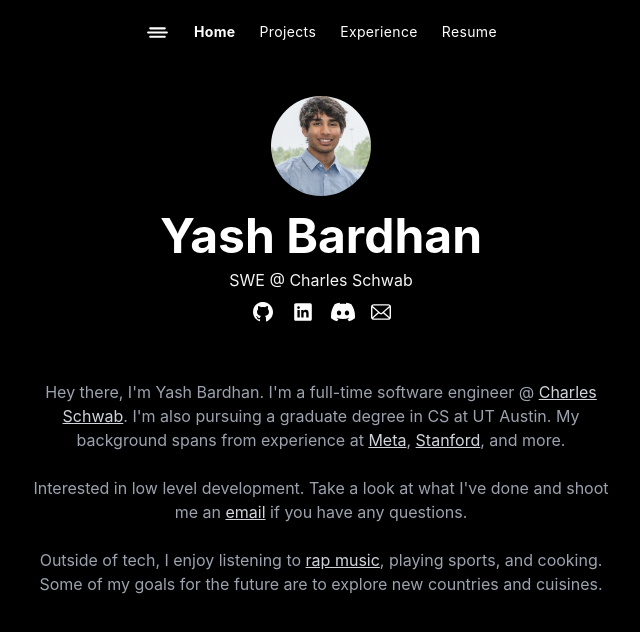
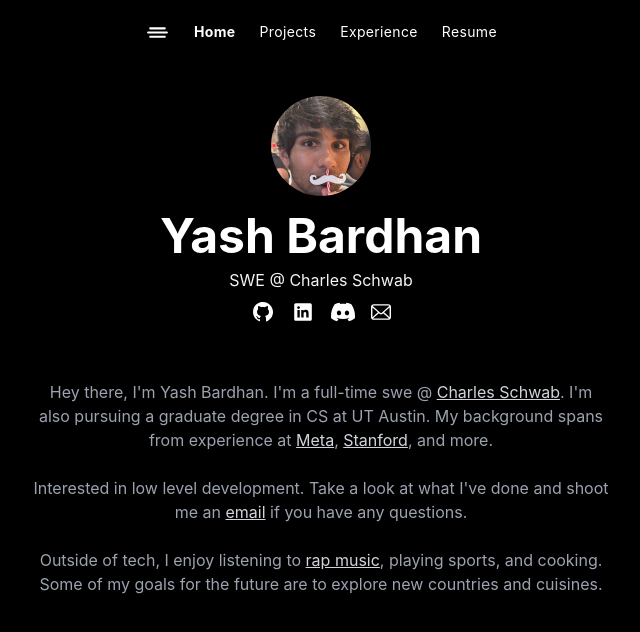
Before and after one commit to yasbbb/webs, a Next.js app: page / in a window 1280 px wide. Shown: the top 632 px of the page, without its empty margins (319-959 px from the left). Built offline with nearby package versions, Linux system fonts and the light colour scheme.

Commit message:
change profile pic

```diff
--- a/pages/index.js
+++ b/pages/index.js
@@ -1,6 +1,7 @@
 import Head from 'next/head';
 import { Navbar } from '../components/navbar';
-import yash_pfp from './resources/yash.png';
+// import yash_pfp from './resources/yash.png';
+import profile from './resources/profile.jpg';
 import Image from 'next/image';
 import Link from "next/link";
 import github_logo from '../pages/resources/github-logo.svg';
@@ -26,7 +27,7 @@
         <div className="flex flex-col items-center w-full">
           <div className="flex flex-col items-center space-y-4 w-full max-w-screen-sm">
             <Image
-              src={yash_pfp}
+              src={profile}
               className={`object-cover ${styles.profileImage}`}
               style={{ ...styles.object, width: '100px', height: '100px' }}
               alt="Austin Wang" />
@@ -61,7 +62,7 @@
               </div>
             </div>
             <div className="text-gray-400 text-center pt-8 pb-16 md:pb-8 md:px-8">
-              Hey there, I'm Yash Bardhan. I'm a full-time software engineer @ <Link href="https://www.schwab.com/" target="_blank" rel="noopener noreferrer" className="underline text-gray-300 hover:text-blue-500" passHref> Charles Schwab</Link>. I'm also pursuing a graduate degree in CS at UT Austin. {/* <Link href="https://manaflow.ai" target="_blank" rel="noopener noreferrer" className="underline text-gray-300 hover:text-blue-500" passHref> */} {/*  </Link> */} My background spans from experience at <Link href="https://opensource.fb.com/partnerships/major-league-hacking/" target="_blank" rel="noopener noreferrer" className="underline text-gray-300 hover:text-blue-500" passHref> Meta</Link>, <Link href="https://www.stanford.edu/" target="_blank" rel="noopener noreferrer" className="underline text-gray-300 hover:text-blue-500" passHref>Stanford</Link>, and more. <br /><br />
+              Hey there, I'm Yash Bardhan. I'm a full-time swe @ <Link href="https://www.schwab.com/" target="_blank" rel="noopener noreferrer" className="underline text-gray-300 hover:text-blue-500" passHref> Charles Schwab</Link>. I'm also pursuing a graduate degree in CS at UT Austin. {/* <Link href="https://manaflow.ai" target="_blank" rel="noopener noreferrer" className="underline text-gray-300 hover:text-blue-500" passHref> */} {/*  </Link> */} My background spans from experience at <Link href="https://opensource.fb.com/partnerships/major-league-hacking/" target="_blank" rel="noopener noreferrer" className="underline text-gray-300 hover:text-blue-500" passHref> Meta</Link>, <Link href="https://www.stanford.edu/" target="_blank" rel="noopener noreferrer" className="underline text-gray-300 hover:text-blue-500" passHref>Stanford</Link>, and more. <br /><br />
 
               Interested in low level development. Take a look at what I've done and shoot me an <Link href='mailto:yash.bardhan09@gmail.com' target="_blank" rel="noopener noreferrer" className="underline text-gray-300 hover:text-blue-500" passHref> email</Link> if you have any questions. <br></br><br></br>
 
```
Also changed, not shown: pages/resources/profile.jpg (added).
